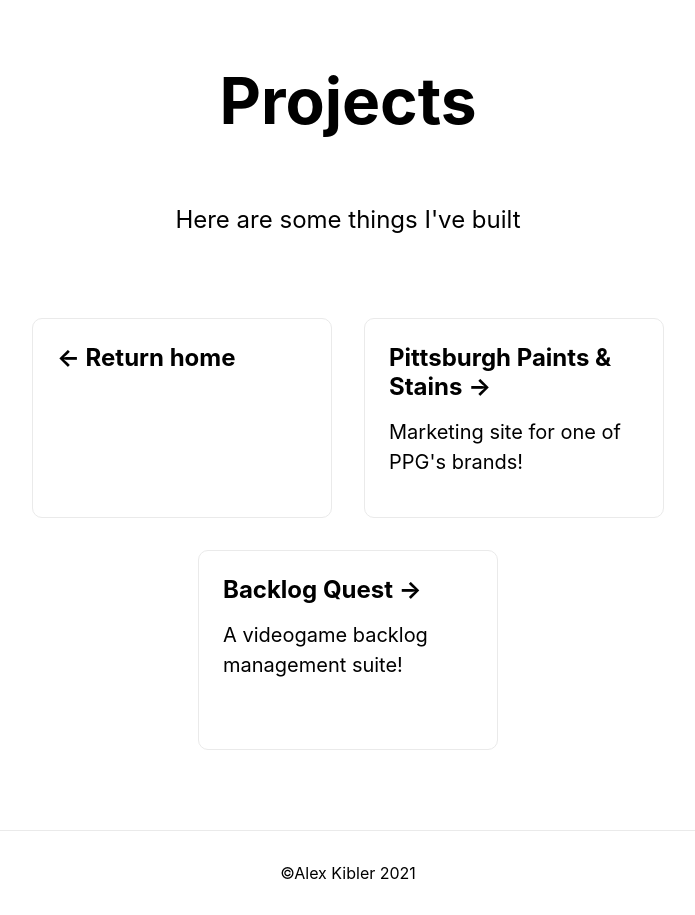
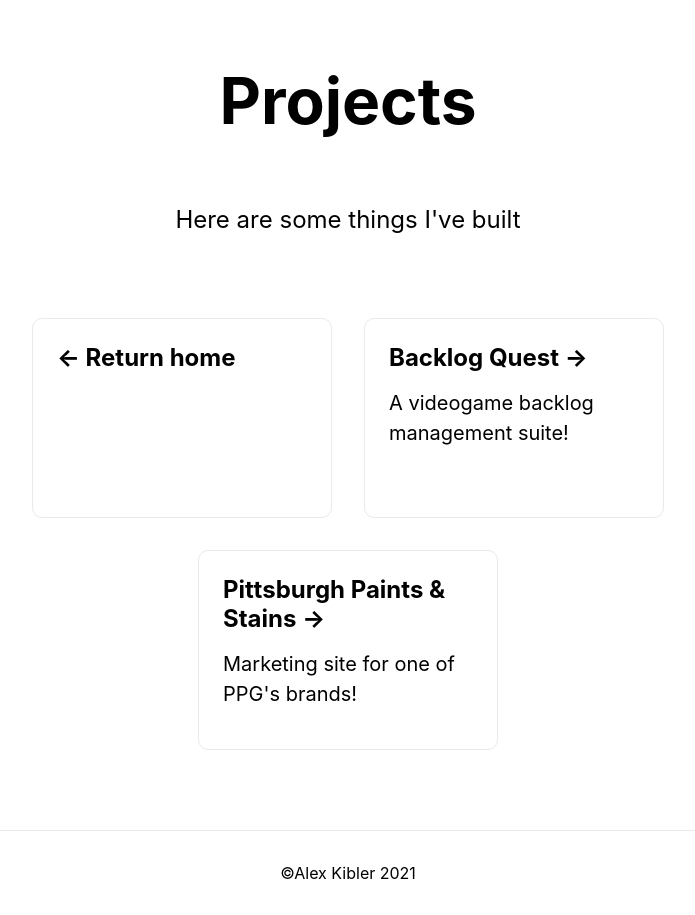
Before and after one commit to alexkibler/alexkibler-rocks, a Next.js app: page /projects in a window 1280 px wide. Shown: the whole page, without its empty margins (292-987 px from the left). Built offline with nearby package versions, Linux system fonts and the light colour scheme.

Commit message:
moved backlog quest to the top of projects

```diff
--- a/pages/projects/index.tsx
+++ b/pages/projects/index.tsx
@@ -28,6 +28,11 @@ const Projects: NextPage = () => {
                 </a>
             </Link>
 
+            <a href="https://backlog.quest" target="_blank" rel="noreferrer" className={styles.card}>
+                <h2>Backlog Quest &rarr;</h2>
+                <p>A videogame backlog management suite!</p>
+            </a>
+
             <Link href="/projects/pps">
                 <a className={styles.card}>
                     <h2>Pittsburgh Paints &amp; Stains &rarr;</h2>
@@ -35,10 +40,6 @@ const Projects: NextPage = () => {
                 </a>
             </Link>
 
-            <a href="https://backlog.quest" target="_blank" rel="noreferrer" className={styles.card}>
-                <h2>Backlog Quest &rarr;</h2>
-                <p>A videogame backlog management suite!</p>
-            </a>
         </div>
       </main>
 
```
